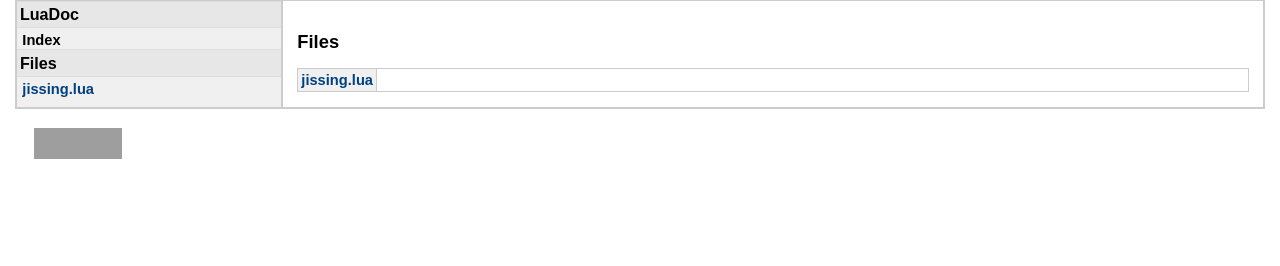
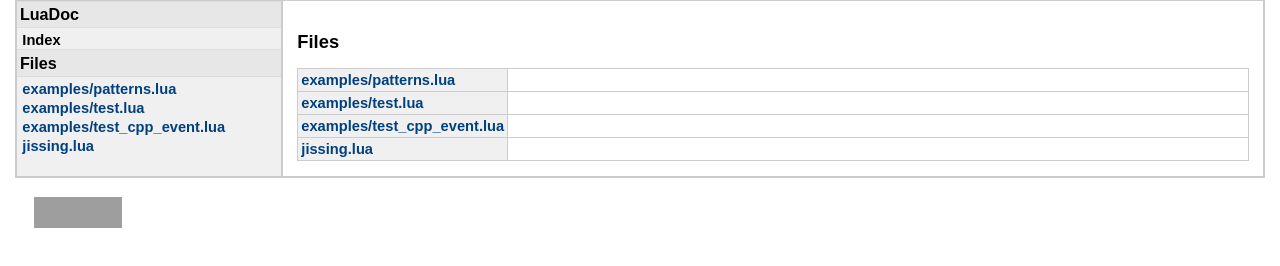
Before and after one commit to fps/jiss, a plain HTML site: page doc/lua/index.html in a window 1280 px wide. Drawn offline with Linux system fonts and the light colour scheme; grey boxes are pictures that could not be loaded.

Commit message:
add luadoc

```diff
--- a/doc/lua/index.html
+++ b/doc/lua/index.html
@@ -39,6 +39,18 @@
 <ul>
 
 	<li>
+		<a href="files/examples/patterns.html">examples/patterns.lua</a>
+	</li>
+
+	<li>
+		<a href="files/examples/test.html">examples/test.lua</a>
+	</li>
+
+	<li>
+		<a href="files/examples/test_cpp_event.html">examples/test_cpp_event.lua</a>
+	</li>
+
+	<li>
 		<a href="files/jissing.html">jissing.lua</a>
 	</li>
 
@@ -64,6 +76,21 @@
 <!--<tr><td colspan="2">Files</td></tr>-->
 
 	<tr>
+		<td class="name"><a href="files/examples/patterns.html">examples/patterns.lua</a></td>
+		<td class="summary"></td>
+	</tr>
+
+	<tr>
+		<td class="name"><a href="files/examples/test.html">examples/test.lua</a></td>
+		<td class="summary"></td>
+	</tr>
+
+	<tr>
+		<td class="name"><a href="files/examples/test_cpp_event.html">examples/test_cpp_event.lua</a></td>
+		<td class="summary"></td>
+	</tr>
+
+	<tr>
 		<td class="name"><a href="files/jissing.html">jissing.lua</a></td>
 		<td class="summary"></td>
 	</tr>
```
Also changed, not shown: doc/lua/files/jissing.html (+12 -0 lines), 2 other files.
